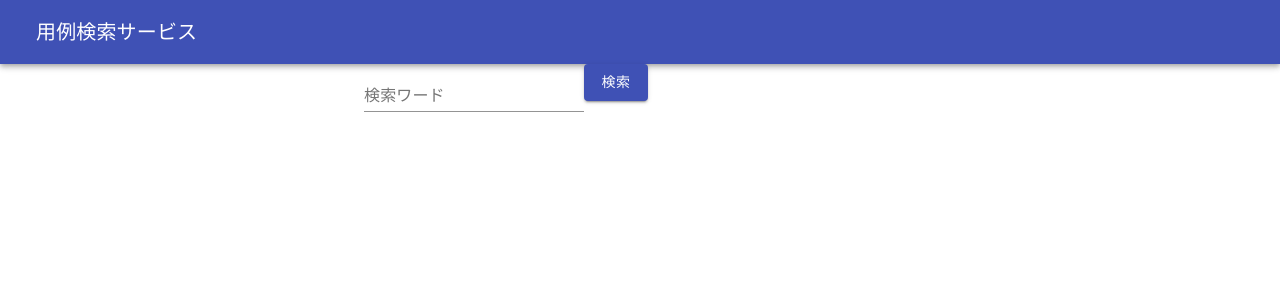
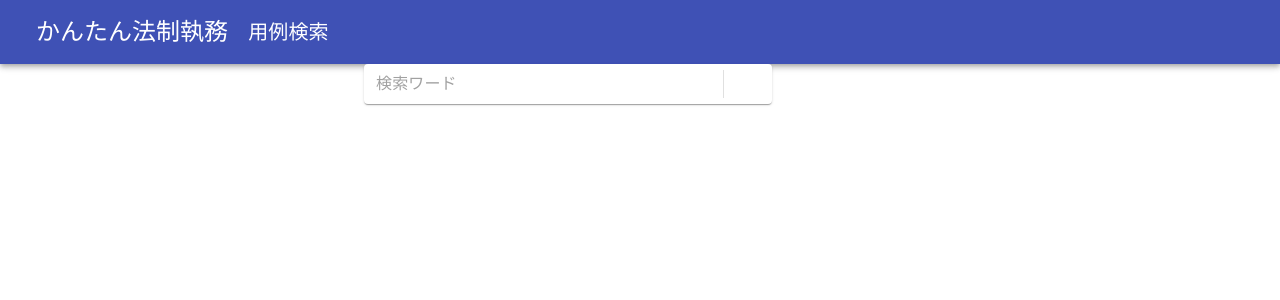
Before and after one commit to hirayu/gov-example-search, a React (Create React App) app in the folder frontend/: page / in a window 1280 px wide. Shown: the top 300 px of the page. Built offline with nearby package versions, Linux system fonts and the light colour scheme.

Commit message:
Change search bar design

```diff
--- a/frontend/src/components/gov-example-search.tsx
+++ b/frontend/src/components/gov-example-search.tsx
@@ -1,50 +1,169 @@
-import React from 'react';
-import apiClient from 'application/apis/api-client';
-import { AppBar, Box, Button, Container, createStyles, Grid, IconButton, makeStyles, Paper, TextField, Theme, Toolbar, Typography} from '@material-ui/core';
-import { ActEntity } from 'application/domain/act/act';
+import React from "react";
+import apiClient from "application/apis/api-client";
+import {
+  AppBar,
+  Box,
+  Button,
+  Container,
+  createStyles,
+  Divider,
+  Fade,
+  Grid,
+  IconButton,
+  InputBase,
+  Menu,
+  MenuItem,
+  makeStyles,
+  Paper,
+  TextField,
+  Theme,
+  Toolbar,
+  Typography,
+} from "@material-ui/core";
+// import {
+//     DirectionsIcon,
+//     MenuIcon,
+//     SearchIcon,
+// } from "@material-ui/icons";
+import { ActEntity } from "application/domain/act/act";
 
-type Props = {
-};
+type Props = {};
 
 const GovExampleSearch: React.FC<Props> = () => {
   const useStyles = makeStyles((theme: Theme) =>
     createStyles({
       root: {
         flexGrow: 1,
-                overflow: 'hidden',
+        overflow: "hidden",
         padding: theme.spacing(0, 3),
       },
       paper: {
-                maxWidth: 400,
+        maxWidth: 1200,
         margin: `${theme.spacing(1)}px auto`,
         padding: theme.spacing(2),
       },
-        }),
+      search: {
+        padding: "2px 4px",
+        display: "flex",
+        alignItems: "center",
+        width: 400,
+      },
+      input: {
+        marginLeft: theme.spacing(1),
+        flex: 1,
+      },
+      iconButton: {
+        padding: 10,
+      },
+      divider: {
+        height: 28,
+        margin: 4,
+      },
+    })
   );
   const classes = useStyles();
 
+  const [anchorEl, setAnchorEl] = React.useState<null | HTMLElement>(null);
+  const open = Boolean(anchorEl);
+
+  const menuOpen = (event: React.MouseEvent<HTMLElement>) => {
+    setAnchorEl(event.currentTarget);
+  };
+
+  const menuClose = () => {
+    setAnchorEl(null);
+  };
+
   const [query, setQuery] = React.useState("");
-    const [result, setResult] = React.useState<ActEntity[]>()
+  const [result, setResult] = React.useState<ActEntity[]>();
+  const addPartNoun = () => {
+    setQuery(query + "名詞");
+    menuClose();
+  };
+  const addPartVerb = () => {
+    setQuery(query + "動詞");
+    menuClose();
+  };
+  const addPartAdjective = () => {
+    setQuery(query + "形容詞");
+    menuClose();
+  };
   const handleClick = () => {
-        const searchRes:ActEntity[] = []
+    const searchRes: ActEntity[] = [];
     apiClient.searchMockAct(query).then((res) => {
-            res.forEach(a => {
+      res.forEach((a) => {
         searchRes.push(a);
       });
       setResult(searchRes);
     });
-    }
+  };
 
   return (
     <>
       <AppBar position="static">
         <Toolbar>
-                <IconButton edge="start" color="inherit" aria-label="menu"></IconButton>
-                <Typography variant="h6" >用例検索サービス</Typography>
+          <IconButton
+            edge="start"
+            color="inherit"
+            aria-label="menu"
+          ></IconButton>
+          <Typography variant="h5">かんたん法制執務</Typography>
+          <Typography variant="h6">　用例検索</Typography>
         </Toolbar>
       </AppBar>
       <Container maxWidth="sm">
-            <Grid container>
+        <Paper component="form" className={classes.search}>
+          <InputBase
+            className={classes.input}
+            placeholder="検索ワード"
+            value={query}
+            onChange={(e) => {
+              setQuery(e.target.value);
+            }}
+            id="outlined-search"
+            type="search"
+          />
+          <Divider className={classes.divider} orientation="vertical" />
+          <IconButton
+            aria-controls="fade-menu"
+            aria-haspopup="true"
+            className={classes.iconButton}
+            color="primary"
+            onClick={menuOpen}
+          >
+            {/* <DirectionsIcon /> */}
+          </IconButton>
+          <Menu
+            id="fade-menu"
+            anchorEl={anchorEl}
+            keepMounted
+            open={open}
+            onClose={menuClose}
+            TransitionComponent={Fade}
+          >
+            <MenuItem onClick={addPartNoun}>名詞</MenuItem>
+            <MenuItem onClick={addPartVerb}>動詞</MenuItem>
+            <MenuItem onClick={addPartAdjective}>形容詞</MenuItem>
+            <MenuItem onClick={menuClose}>形容動詞</MenuItem>
+            <MenuItem onClick={menuClose}>連体詞</MenuItem>
+            <MenuItem onClick={menuClose}>助詞</MenuItem>
+            <MenuItem onClick={menuClose}>助動詞</MenuItem>
+            <MenuItem onClick={menuClose}>副詞</MenuItem>
+            <MenuItem onClick={menuClose}>接続詞</MenuItem>
+            <MenuItem onClick={menuClose}>接頭辞</MenuItem>
+            <MenuItem onClick={menuClose}>接尾辞</MenuItem>
+          </Menu>
+          <IconButton
+            type="submit"
+            className={classes.iconButton}
+            aria-label="search"
+            onClick={handleClick}
+          >
+            {/* <SearchIcon /> */}
+          </IconButton>
+        </Paper>
+
+        {/* <Grid container>
           <Grid item>
             <TextField
               id="outlined-search"
@@ -53,24 +172,24 @@ const GovExampleSearch: React.FC<Props> = () => {
               size="medium"
               value={query}
               onChange={(e) => {
-                            setQuery(e.target.value)
+                setQuery(e.target.value);
               }}
             />
           </Grid>
           <Grid item>
-                    <Button
-                        variant="contained"
-                        color="primary"
-                        onClick={handleClick}
-                    >
+            <Button variant="contained" color="primary" onClick={handleAdd}>
+              追加
+            </Button>
+            <Button variant="contained" color="primary" onClick={handleClick}>
               検索
             </Button>
           </Grid>
-            </Grid>
+        </Grid> */}
       </Container>
       <Container maxWidth="sm">
         <Box className={classes.root}>
-                {result && result.map((v) => {
+          {result &&
+            result.map((v) => {
               return (
                 <Paper className={classes.paper}>
                   <Grid container wrap="nowrap" spacing={2}>
@@ -79,12 +198,12 @@ const GovExampleSearch: React.FC<Props> = () => {
                     </Grid>
                   </Grid>
                 </Paper>
-                    )
+              );
             })}
         </Box>
       </Container>
     </>
-    )
+  );
 };
 
 export default GovExampleSearch;
```
Also changed, not shown: 2 other files (tests, documents, lock files or other folders). Lines whose indentation alone changed are shown as unchanged.
